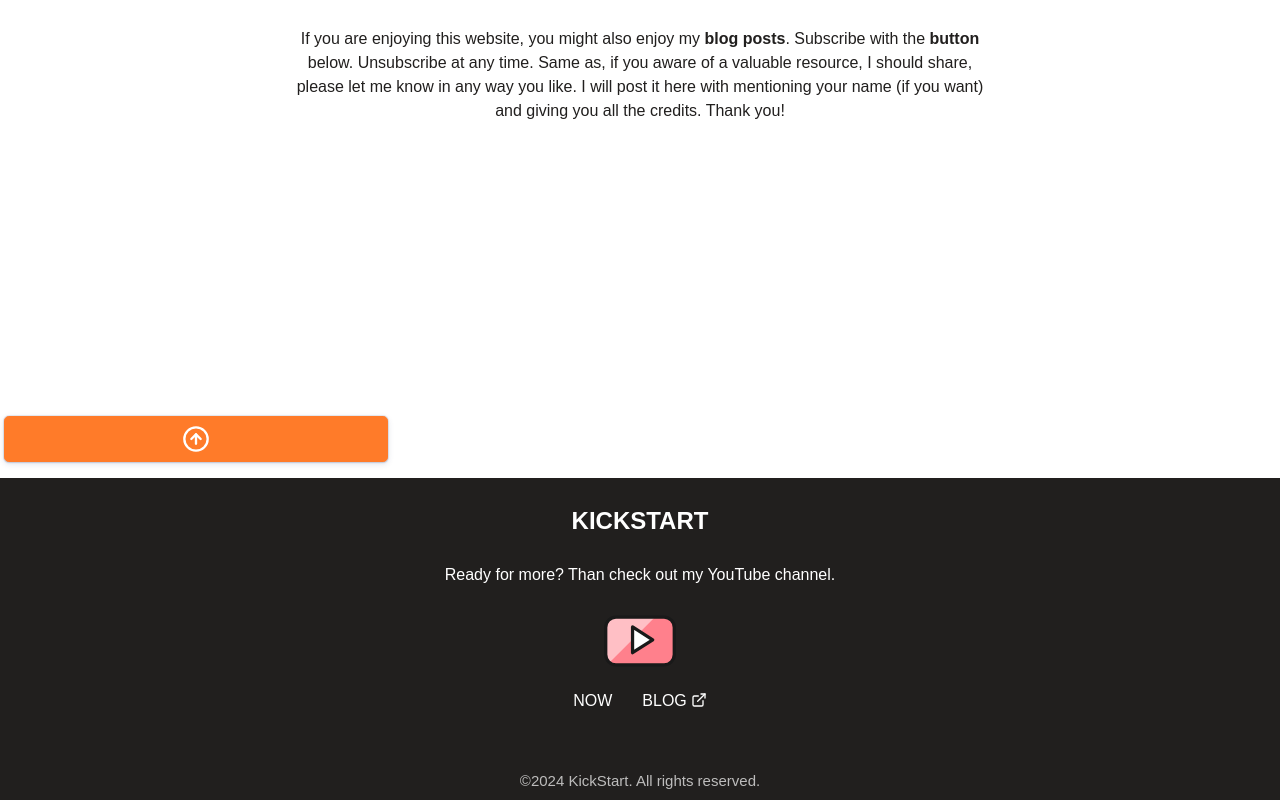
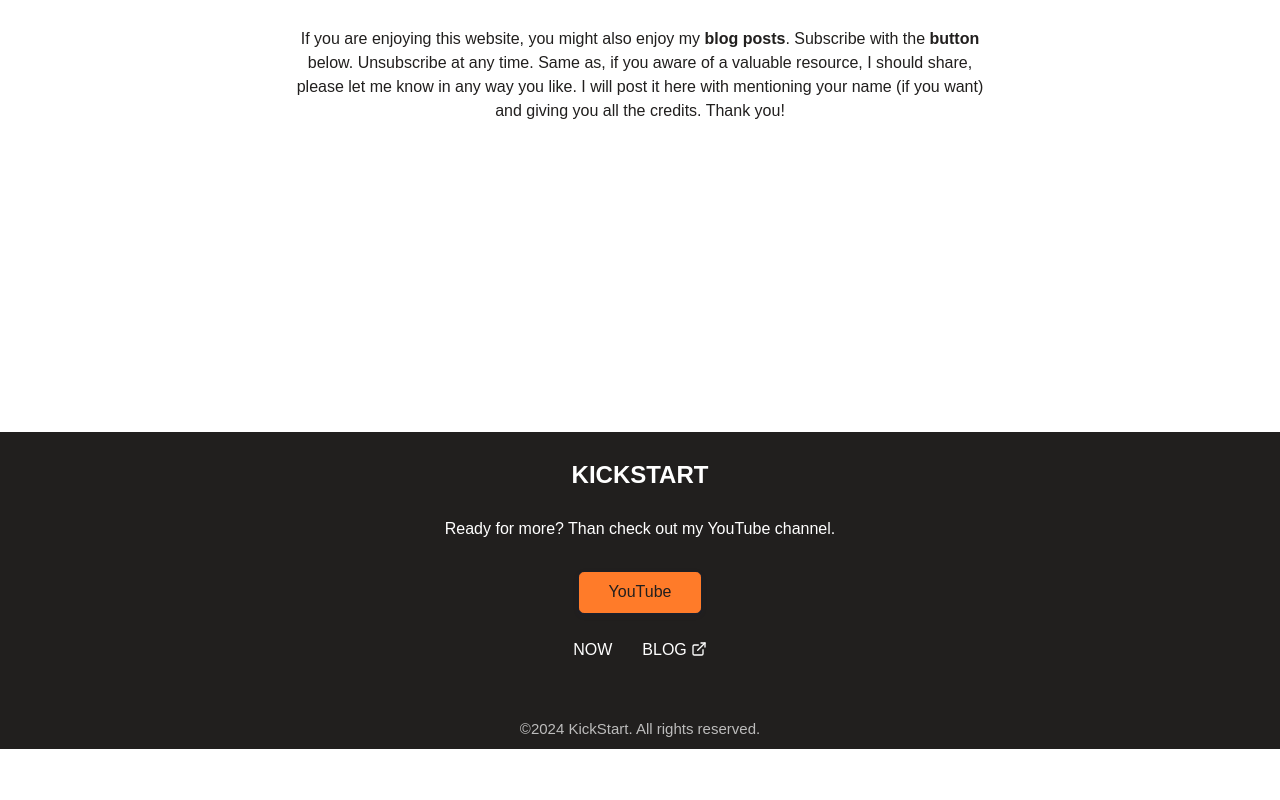
Before and after one commit to begli-amanov/my-first-website, a website built with webpack: page now.html in a window 1280 px wide. Shown: the part 1054-1854 px from the top of the page. After the commit the page ends 1803 px from the top, so only its background shows below. Built offline with nearby package versions, Linux system fonts and the light colour scheme.

Commit message:
Fix paths for GitHub pages

```diff
--- a/now.html
+++ b/now.html
@@ -149,7 +149,7 @@
     </section>
 
     <!-- brings back to top/header -->
-    <button class="button">
+    <button class="button go-top-btn">
       <a href="#header"
         ><svg
           xmlns="http://www.w3.org/2000/svg"
@@ -157,7 +157,7 @@
           height="28"
           viewBox="0 0 24 24"
           fill="none"
-          stroke="#fff"
+          stroke="#211f1e"
           stroke-width="2"
           stroke-linecap="round"
           stroke-linejoin="round"
@@ -173,49 +173,12 @@
     <!-- FOOTER -->
     <section class="footer">
       <footer class="content-wrapper">
-        <a href="index.html" class="to-page-top headers">KICKSTART</a>
+        <a href="#header" class="to-page-top headers">KickStart</a>
         <p>Ready for more? Than check out my YouTube channel.</p>
 
         <!-- footer navigation -->
-        <a href="https://www.youtube.com/">
-          <svg
-            xmlns="http://www.w3.org/2000/svg"
-            fill="none"
-            viewBox="-1 -1 48 48"
-            id="Youtube-Clip-Logo--Streamline-Ultimate.svg"
-            height="78"
-            width="86"
-            class="social-button"
-          >
-            <desc>
-              Youtube Clip Logo Streamline Icon: https://streamlinehq.com
-            </desc>
-            <path
-              fill="#ff808c"
-              d="M44.083333333333336 14.638158333333333c0 -3.48128 -2.8217166666666667 -6.303859166666667 -6.302958333333334 -6.304798333333333H8.2179C4.736830833333333 8.334299166666666 1.91573325 11.157070000000001 1.9166666666666667 14.638158333333333v16.721958333333337c-0.00299 3.4822 2.8188416666666667 6.306791666666667 6.301233333333333 6.3066h29.562475c3.4825833333333334 0.00019166666666666667 6.305066666666667 -2.824016666666667 6.302958333333334 -6.3066V14.638158333333333Z"
-              stroke-width="2"
-            ></path>
-            <path
-              fill="#ffbfc5"
-              d="M8.2179 8.333359999999999C4.736811666666667 8.334299166666666 1.9157313333333332 11.157070000000001 1.9166666666666667 14.638158333333333v16.721958333333337c0.0052325 1.8896416666666667 0.8627875 3.675975 2.3337525 4.862008333333334L32.13924166666667 8.333359999999999H8.2179Z"
-              stroke-width="2"
-            ></path>
-            <path
-              stroke="#191919"
-              stroke-linecap="round"
-              stroke-linejoin="round"
-              d="M44.083333333333336 14.638158333333333c0 -3.48128 -2.8217166666666667 -6.303859166666667 -6.302958333333334 -6.304798333333333H8.2179C4.736830833333333 8.334299166666666 1.91573325 11.157070000000001 1.9166666666666667 14.638158333333333v16.721958333333337c-0.00299 3.4822 2.8188416666666667 6.306791666666667 6.301233333333333 6.3066h29.562475c3.4825833333333334 0.00019166666666666667 6.305066666666667 -2.824016666666667 6.302958333333334 -6.3066V14.638158333333333Z"
-              stroke-width="2"
-            ></path>
-            <path
-              fill="#fff"
-              stroke="#191919"
-              stroke-linecap="round"
-              stroke-linejoin="round"
-              d="M18.4161 30.225258333333336V14.3449275l12.409841666666669 7.940155833333334 -12.409841666666669 7.940175Z"
-              stroke-width="2"
-            ></path>
-          </svg>
+        <a href="https://www.youtube.com/" class="button social-media-btn">
+          YouTube
         </a>
 
         <nav class="nav">
```
Also changed, not shown: index.html (+2 -2 lines).
